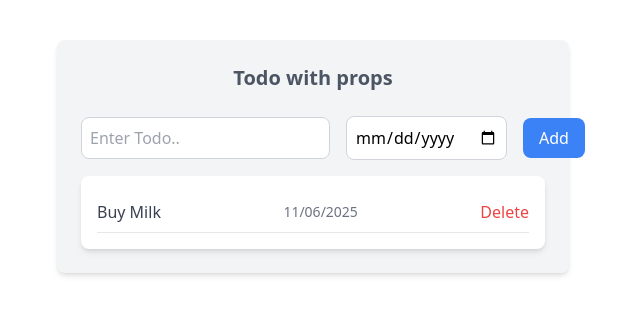
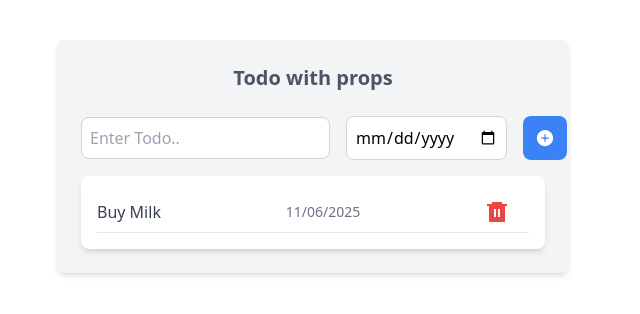
Before and after one commit to nehalpanchall/Reactify, a React app: page / in a window 1280 px wide. Shown: the top 314 px of the page, without its empty margins (327-967 px from the left). Built offline with nearby package versions, Linux system fonts and the light colour scheme; the HTML template or start-up script is replaced by a standard one.

Commit message:
install react-icons library and add icons for add and delete todo buttons

```diff
--- a/package.json
+++ b/package.json
@@ -12,7 +12,8 @@
   },
   "dependencies": {
     "react": "^18.3.1",
-    "react-dom": "^18.3.1"
+    "react-dom": "^18.3.1",
+    "react-icons": "^5.4.0"
   },
   "devDependencies": {
     "@eslint/js": "^9.17.0",
--- a/src/Components/Todo/TodoAdd.jsx
+++ b/src/Components/Todo/TodoAdd.jsx
@@ -1,5 +1,6 @@
 import { useState } from 'react';
 import TodoTitle from './TodoTitle';
+import { IoAddCircleSharp } from 'react-icons/io5';
 
 const TodoAdd = ({ getTodoItem }) => {
   const [name, setName] = useState('');
@@ -39,10 +40,10 @@ const TodoAdd = ({ getTodoItem }) => {
           className="p-2 border border-gray-300 rounded-lg focus:outline-none focus:ring-2 focus:ring-blue-500"
         />
         <button
-          className="bg-blue-500 text-white px-4 py-2 rounded-lg hover:bg-blue-600"
+          className="bg-blue-500 text-white px-3 py-3 rounded-lg hover:bg-blue-600"
           onClick={handleAddButton}
         >
-          Add
+          <IoAddCircleSharp className="size-5" />
         </button>
       </div>
     </>
--- a/src/Components/Todo/TodoItems.jsx
+++ b/src/Components/Todo/TodoItems.jsx
@@ -1,3 +1,5 @@
+import { RiDeleteBin6Fill } from 'react-icons/ri';
+
 const TodoItems = ({ todoItems, deleteItem }) => {
   // [
 
@@ -30,7 +32,7 @@ const TodoItems = ({ todoItems, deleteItem }) => {
                 className="text-red-500 hover:text-red-600"
                 onClick={() => deleteItem(items)}
               >
-                Delete
+                <RiDeleteBin6Fill className="size-6 mr-5" />
               </button>
             </div>
           </div>
```
Also changed, not shown: 1 other file (tests, documents, lock files or other folders).
